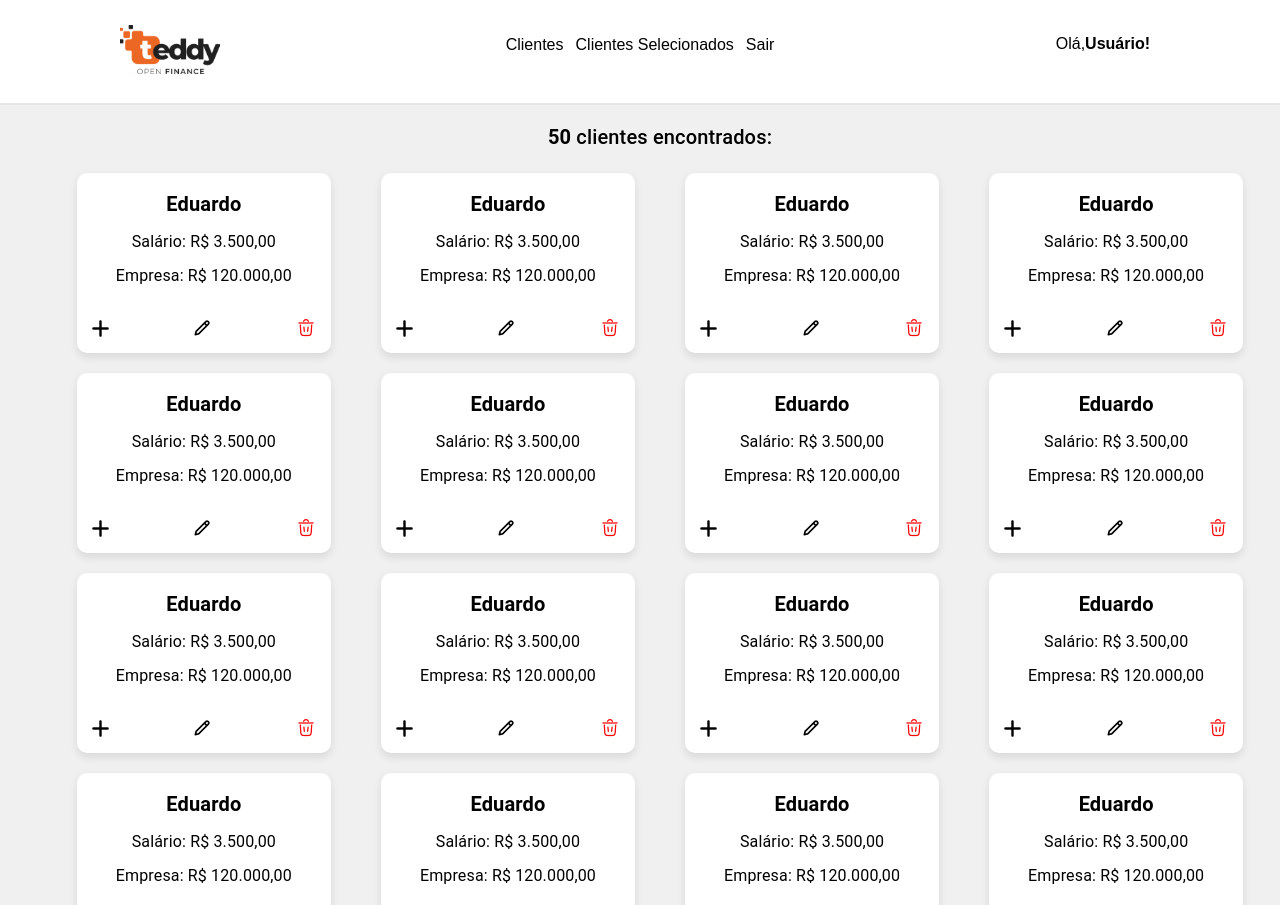
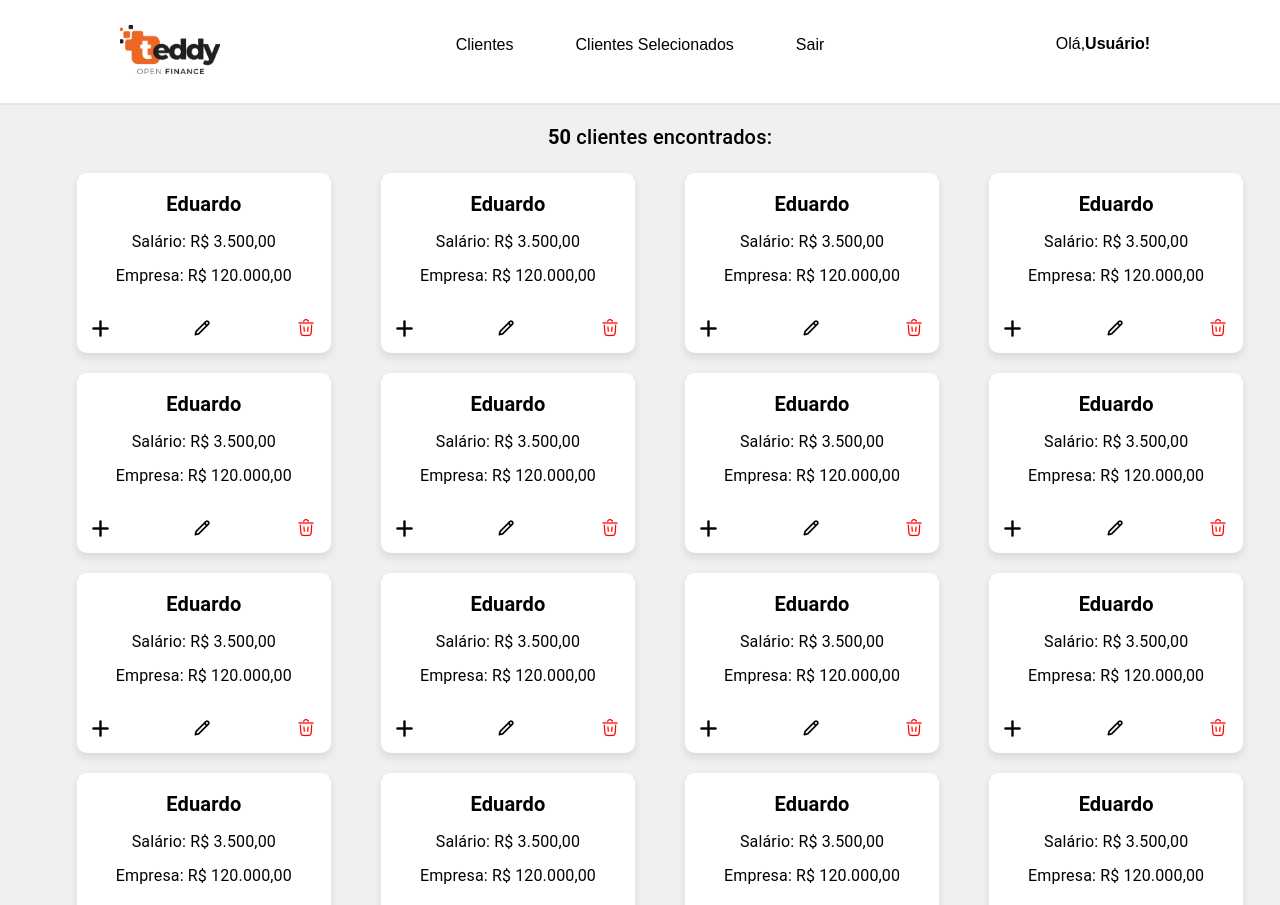
Before and after one commit to JeffAnjos12/Teddy-challenge, a React (Vite) app: page /costumers in a window 1280 px wide. Built offline with nearby package versions, Linux system fonts and the light colour scheme.

Commit message:
Alinhamento de Menu

```diff
--- a/index.html
+++ b/index.html
@@ -2,7 +2,7 @@
 <html lang="en">
   <head>
     <meta charset="UTF-8" />
-    <link rel="icon" type="image/svg+xml" href="/vite.svg" />
+    <link rel="icon" type="image/svg+xml" href="./src/assets/favicon.jpg" />
     <meta name="viewport" content="width=device-width, initial-scale=1.0" />
     <title>Desafio Teddy</title>
   </head>
--- a/src/pages/Helper/Header.tsx
+++ b/src/pages/Helper/Header.tsx
@@ -76,6 +76,7 @@
     justifyContent: "center",
     alignItems: "center",
     padding: "10px",
+    gap:"50px",
     backgroundColor: "#fff",
     "@media (max-width: 768px)": {
       display: isMenuOpen ? "flex" : "none", // Mostrar menu apenas se isMenuOpen for true
```
Also changed, not shown: src/assets/favicon.jpg (added).
